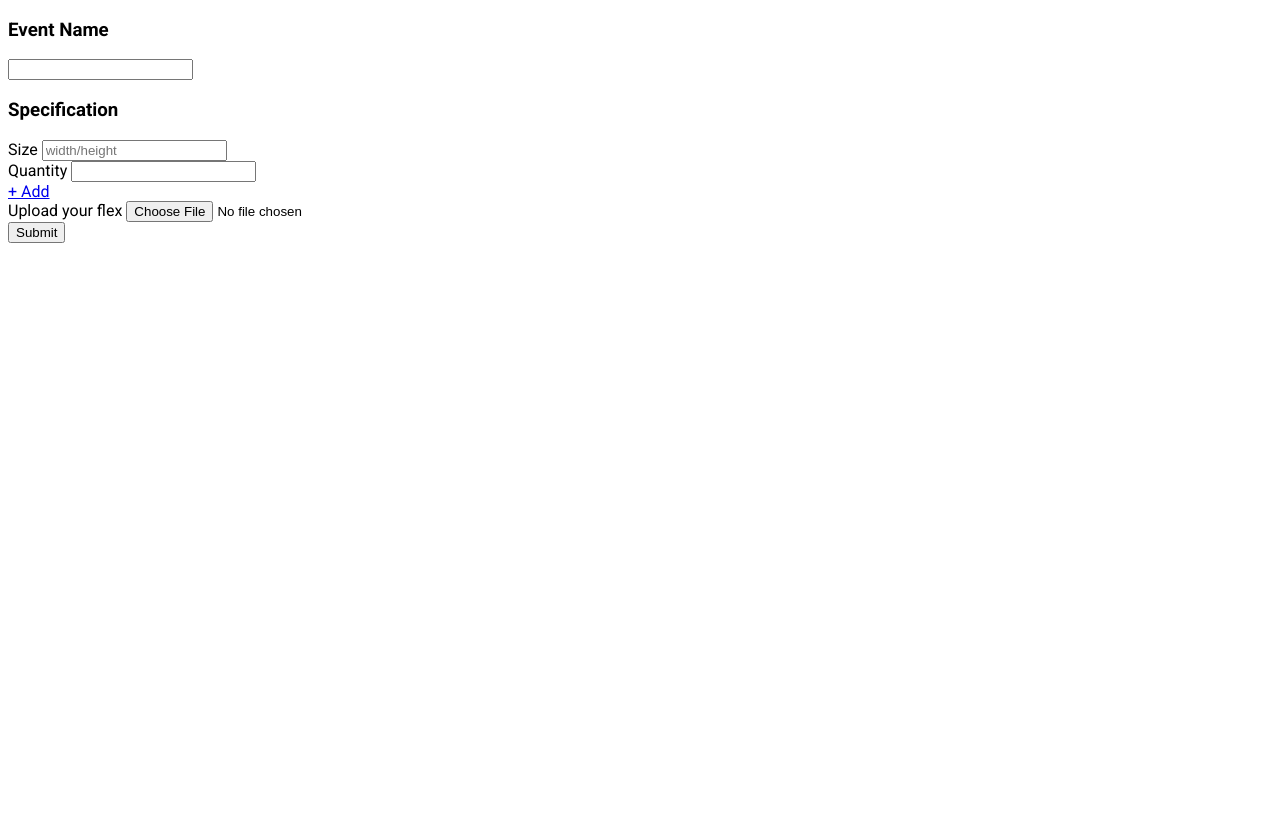
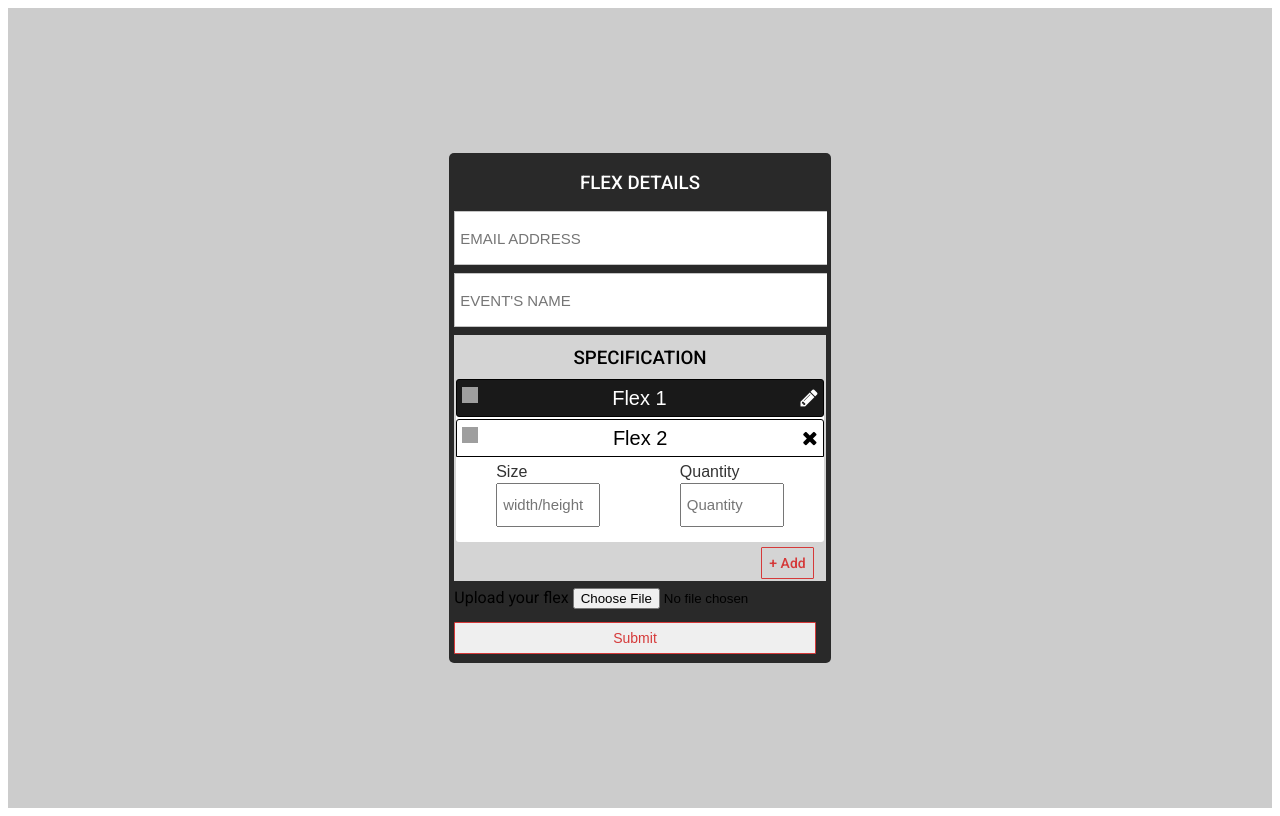
Before and after one commit to sandipbhuyan/gulp-starter, a website: page src/index.html in a window 1280 px wide. Both pictures are taken after a click on the link "+ Add". Drawn offline with nearby package versions, Linux system fonts and the light colour scheme; files that its build step writes are made by us from their sources; grey boxes are pictures that could not be loaded.

Commit message:
[TASK]: Finished with the accordian thing

```diff
--- a/src/css/form-element.scss
+++ b/src/css/form-element.scss
@@ -0,0 +1,163 @@
+$color-white : #fff;
+section.form-element {
+  min-height: 100vh;
+  display: flex;
+  justify-content: center;
+  background: #cccccc;
+  align-items: center;
+
+  form {
+    background: rgba(0, 0, 0, .8);
+    z-index: 11;
+    min-height: 500px;
+    min-width: 280px;
+    padding: 5px;
+    display: flex;
+    flex-direction: column;
+    justify-content: space-around;
+    border-radius: 5px;
+
+    .heading-deatils {
+      text-align: center;
+      font-weight: 500;
+      margin: 10px;
+    }
+
+    h3 {
+      text-align: left;
+      text-transform: uppercase;
+      color: #ffffff;
+      font-weight: 300;
+      margin: 0;
+    }
+
+    .input-field {
+      border: 1px solid #c4c4c4;
+      padding: 5px;
+      height: 42px;
+      border-radius: 0;
+      text-transform: uppercase;
+      color: grey!important;
+      width: calc(100% - 10px);
+      border-right: 0;
+      font-size: 15px;
+    }
+
+    .specifications {
+      background: #d4d4d4;
+      padding: 2px;
+
+      h3 {
+        color: black;
+        margin: 10px 0;
+        font-weight: 500;
+
+        &:first-child {
+          text-align: center;
+        }
+      }
+
+        .flex-details {
+          background: white;
+          border-radius: 5px;
+
+          .flex-details-header {
+            display: flex;
+            justify-content: space-between;
+            padding: 5px;
+            font-weight: 500;
+            font-size: 20px;
+            border: 1px solid #000;
+            border-bottom: 1px solid #000;
+            align-items: center;
+          }
+
+          .item-details {
+            height: 80px;
+            display: flex;
+            justify-content: space-around;
+            margin-top: 5px;
+
+            .details-input {
+              display: flex;
+              flex-direction: column;
+            }
+
+            .input-size,.input-quantity {
+              padding: 5px;
+              height: 30px;
+              font-size: 15px;
+              width: 90px;
+            }
+          }
+        }
+      .add-btn {
+        display: flex;
+        justify-content: flex-end;
+      }
+    }
+  }
+}
+
+.ui-accordion .ui-accordion-content {
+  border: none;
+  padding: 0!important;
+}
+
+.gray-background {
+  background: grey;
+  border: 1px  solid grey;
+  color: $color-white;
+
+  &:hover {
+    background-color: $color-white;
+    border: 1px solid white;
+    color: grey;
+  }
+}
+
+.ui-state-default {
+  background: rgba(0,0,0,0.9)!important;
+  color: $color-white;
+
+  span {
+    color: $color-white;
+  }
+
+  a {
+    color: $color-white;
+    i {
+      color: $color-white;
+    }
+  }
+}
+
+.ui-state-active, .ui-widget-content .ui-state-active, .ui-widget-header .ui-state-active, a.ui-button:active, .ui-button:active, .ui-button.ui-state-active:hover {
+  background: $color-white!important;
+
+  span {
+    color: black;
+  }
+  a {
+    color: black;
+
+    i {
+      color: black;
+    }
+  }
+}
+
+.btn {
+  text-align: center;
+  padding: 7px;
+  border: 1px solid #D53939;
+  color: #D53939;
+  font-size: 14px;
+  margin-top: 5px;
+  font-weight: 500;
+  cursor: pointer;
+  border-radius: 1px;
+  margin-right: 10px;
+  text-decoration: none;
+  transition: all .3s ease-out;
+}
--- a/src/index.html
+++ b/src/index.html
@@ -5,33 +5,43 @@
   <title>Cet bbsr</title>
   <meta name="viewport" content="width=device-width, initial-scale=1.0"/>
   <link href="https://fonts.googleapis.com/css?family=Roboto:100,300,400,500,700,900" rel="stylesheet">
+  <link rel="stylesheet" href="//maxcdn.bootstrapcdn.com/font-awesome/4.6.3/css/font-awesome.min.css">
   <!--<link rel="stylesheet" href="https://maxcdn.bootstrapcdn.com/font-awesome/4.7.0/css/font-awesome.min.css">-->
+  <link rel="stylesheet" href="//code.jquery.com/ui/1.12.1/themes/base/jquery-ui.css">
   <link rel="stylesheet" href="/css/main.css">
 </head>
 <body>
 <section class="form-element">
-  <form action="">
+  <form action="" method="post">
+    <h3 class="heading-deatils">Flex details</h3>
+    <div class="form-group email-address">
+      <input type="email" class="email input-field" name="email" placeholder="Email Address">
+    </div>
     <div class="form-group event-name">
-        <h3>Event Name</h3>
-        <label for="event-name"></label>
-        <input type="text" name="event-name">
+        <input type="text" class="event-name input-field" name="event-name" placeholder="Event's Name">
     </div>
     <div class="specifications form-group">
       <h3>Specification</h3>
-      <div class="items-0">
-        <div class="item-details">
-          <div class="size">
-            <span>Size</span>
-            <input type="text" class="input-field size" name="flex-size" placeholder="width/height" >
-          </div>
-          <div class="quantity">
-            <span>Quantity</span>
-            <input type="text" class="input-field quantity" name="quantity">
+      <div class="flex-details">
+        <h2 class="flex-details-header flex-heade-1">
+          <span>Flex 1</span>
+          <a class="z-depth-1 close-itemlist"><i class="fa fa-pencil" aria-hidden="true"></i></a>
+        </h2>
+        <div class="items">
+          <div class="item-details">
+            <div class="size details-input">
+              <span>Size</span>
+              <input type="text" class="input-size" name="flex-size-1" placeholder="width/height" >
+            </div>
+            <div class="quantity details-input">
+              <span>Quantity</span>
+              <input type="text" class="input-quantity" name="quantity-1" placeholder="Quantity">
+            </div>
           </div>
         </div>
       </div>
-      <div>
-        <a href="#" class="btn btn-add">+ Add</a>
+      <div class="add-btn">
+        <a href="#" class="btn btn-add add-item">+ Add</a>
       </div>
     </div>
     <div class="form-group add-file">
@@ -44,20 +54,26 @@
   </form>
 </section>
 <section id="cloning-child" style="display: none">
-  <div class="items">
+  <h2 class="flex-details-header flex-header-type">
+    <span>Flex 2</span>
+    <a class="z-depth-1 close-itemlist"><i class="fa fa-times" aria-hidden="true"></i>
+    </a>
+  </h2>
+  <div class="item-type">
     <div class="item-details">
-      <div class="size">
+      <div class="size details-input">
         <span>Size</span>
-        <input type="text" class="input-field size" name="flex-size" placeholder="width/height" >
+        <input type="text" class="input-size" name="flex-size" placeholder="width/height" >
       </div>
-      <div class="quantity">
+      <div class="quantity details-input">
         <span>Quantity</span>
-        <input type="text" class="input-field quantity" name="quantity">
+        <input type="text" class="input-quantity" name="quantity" placeholder="Quantity">
       </div>
     </div>
   </div>
 </section>
 <script src="https://code.jquery.com/jquery-3.2.1.min.js"></script>
+<script src="https://code.jquery.com/ui/1.12.1/jquery-ui.js"></script>
 <script src="/js/main.js"></script>
 </body>
 </html>
--- a/src/js/main.js
+++ b/src/js/main.js
@@ -1,3 +1,36 @@
-$(document).ready(function () {
+/* eslint-disable no-undef */
+$(document).ready(() => {
+  localStorage.setItem('item', 1);
+  const $addItem = $('.add-item');
+  $addItem.click(() => {
+    let $item = localStorage.getItem('item');
+    $('#cloning-child .flex-header-type').clone().appendTo('.flex-details');
+    $('#cloning-child .item-type').clone().appendTo('.flex-details');
+    $item = parseInt($item) + 1;
+    localStorage.setItem('item', $item);
+    $('.flex-details .flex-header-type').find('span:first-child').html(`Flex ${$item}`);
+    $('.specifications .item-type .size').attr('name', `flex-size-${$item}`);
+    $('.specifications .item-type .quantity').attr('name', `quantity-${$item}`);
+    $('.specifications .item-type').removeClass('item-type').addClass(`item-${$item}`);
+    $('.flex-details .flex-header-type').removeClass('flex-header-type').addClass(`flex-header-${$item}`);
+    const $previousItem = $item - 1;
+    $(`.flex-details .flex-header-${$previousItem}`).find('a:last-child i').removeClass('fa-times').addClass('fa-pencil');
+    $('.flex-details').accordion();
+    $('.flex-details').accordion('refresh');
+    const index = $('.room-list-item h3').length - 1;
+    $('.flex-details').accordion({ active: index });
 
-})
+    $('.close-itemlist').click(function () {
+      const $self = $(this);
+      let $item = localStorage.getItem('item');
+      if ($self.parent().hasClass(`flex-details-header flex-header-${$item}`)) {
+        $self.parent().next().remove();
+        $self.parent().remove();
+        $item -= 1;
+        localStorage.setItem('item', $item);
+        $('.add-room-button').removeClass('gray-background');
+        $(`.flex-details .flex-header-${$item}`).find('a:last-child i').removeClass('fa-pencil').addClass('fa-times');
+      }
+    });
+  });
+});
```
